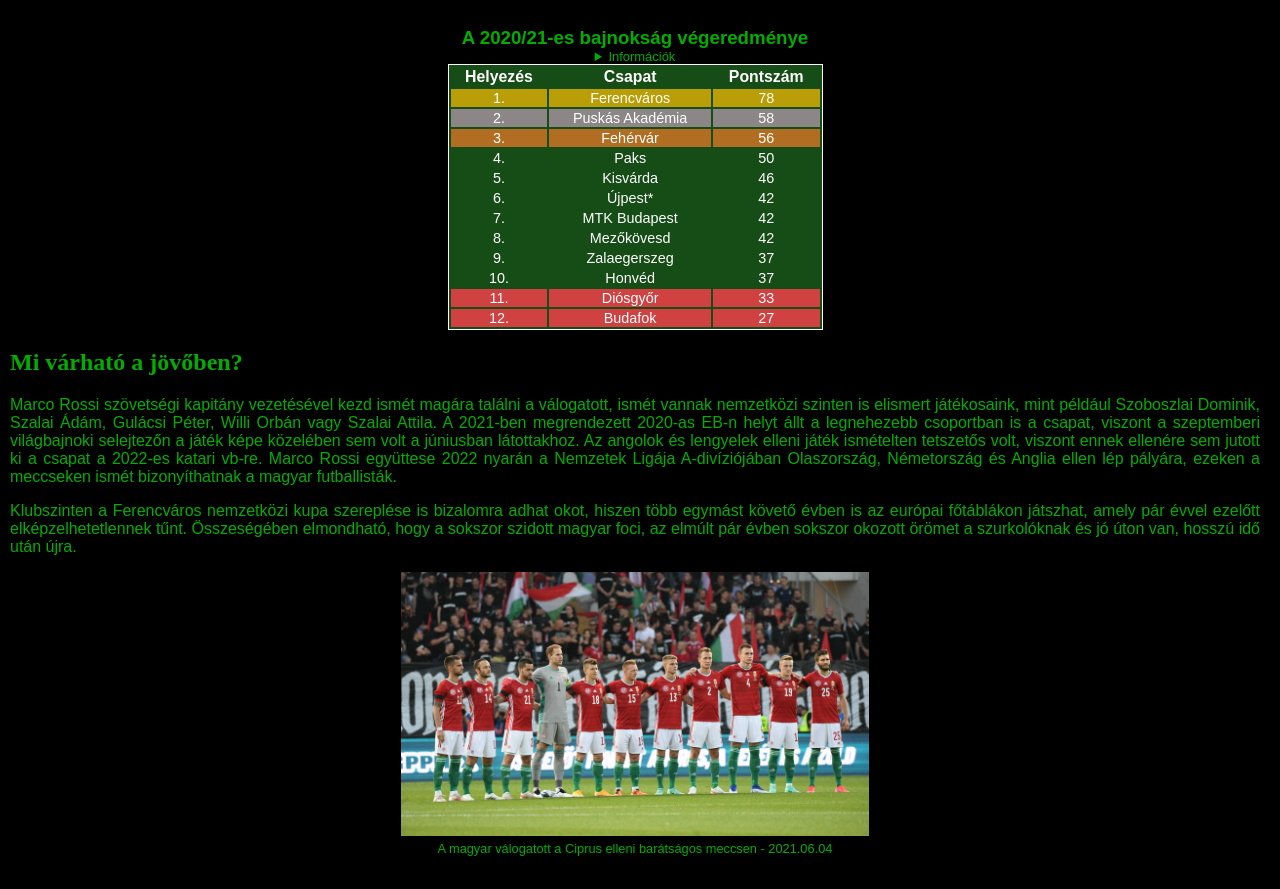
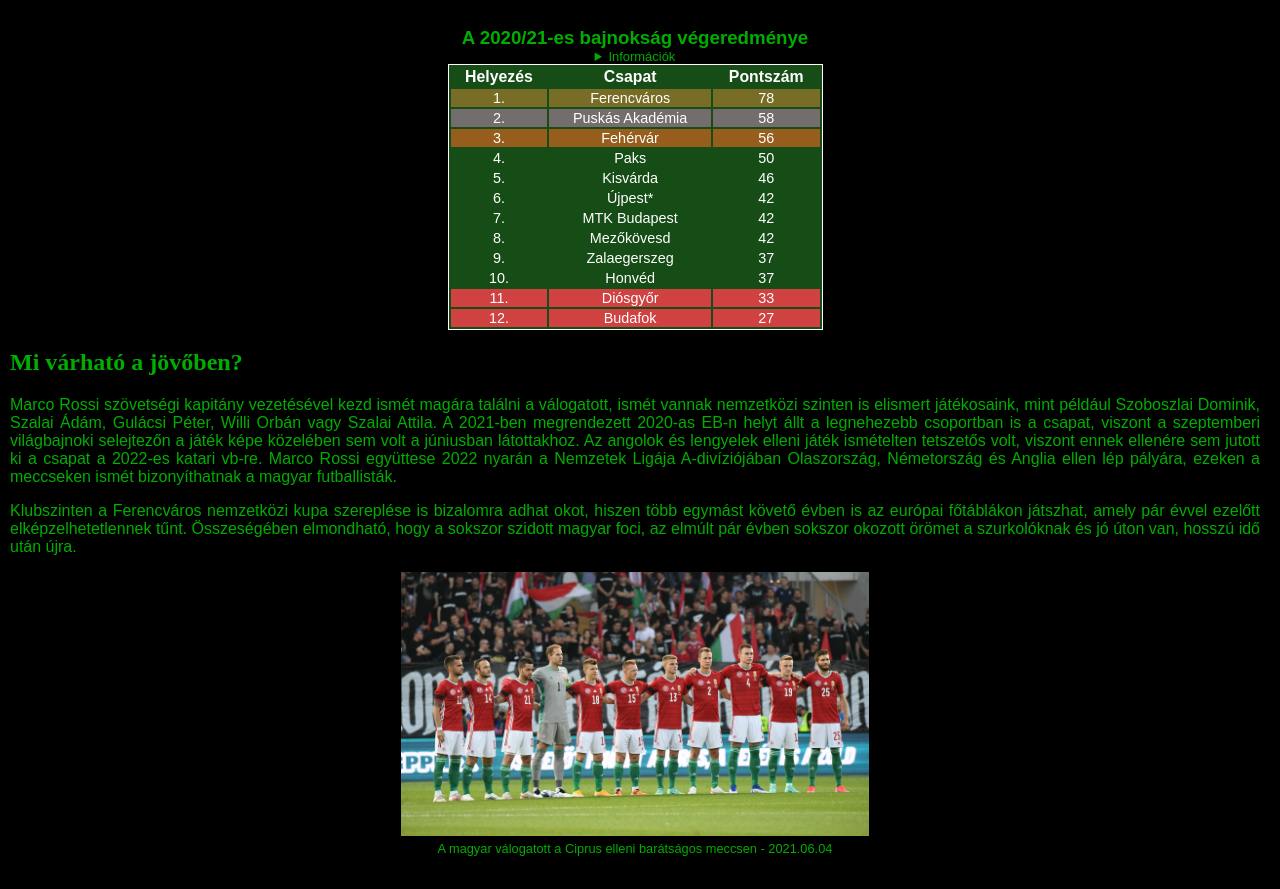
Before and after one commit to balintschmidt22/balintschmidt22.github.io, a plain HTML site: page index.html in a window 1280 px wide. Shown: the part 1119-2008 px from the top of the page. Drawn offline with Linux system fonts and the light colour scheme.

Commit message:
Update style.css

```diff
--- a/style.css
+++ b/style.css
@@ -139,15 +139,15 @@ aside li{
 }
 
 .nb1tabella1{
-    background-color: rgb(185, 158, 8);
+    background-color: rgb(120, 109, 38);
 }
 
 .nb1tabella2{
-    background-color: rgb(140, 134, 134);
+    background-color: rgb(116, 109, 109);
 }
 
 .nb1tabella3{
-    background-color: rgb(177, 110, 34);
+    background-color: rgb(150, 93, 29);
 }
 
 .nb1tabellakieso{
```
